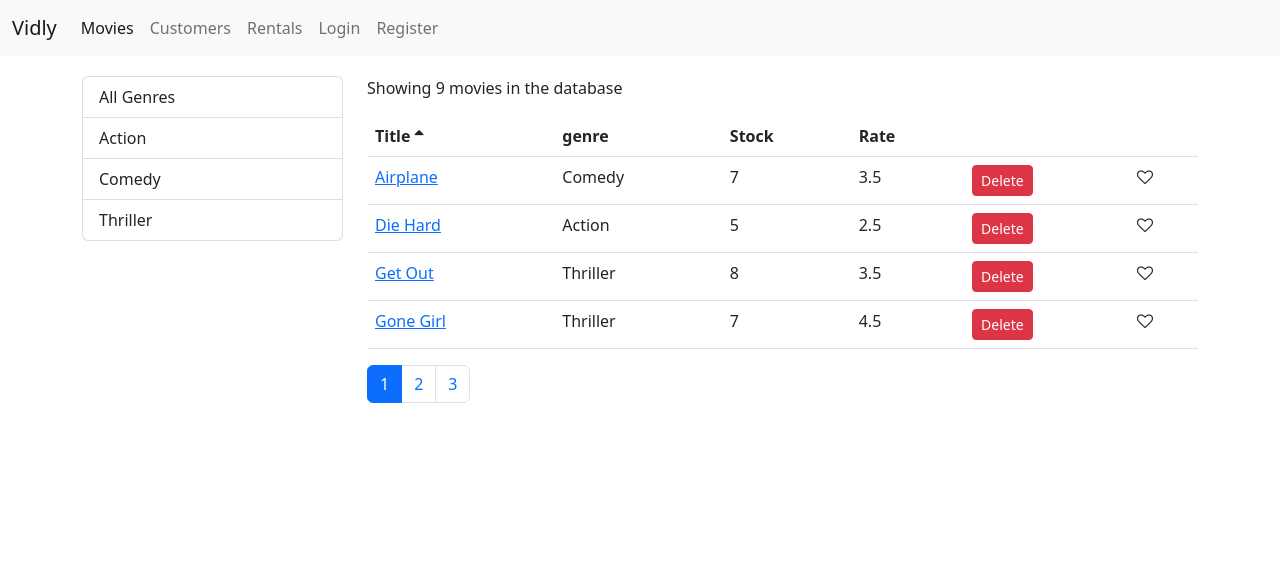
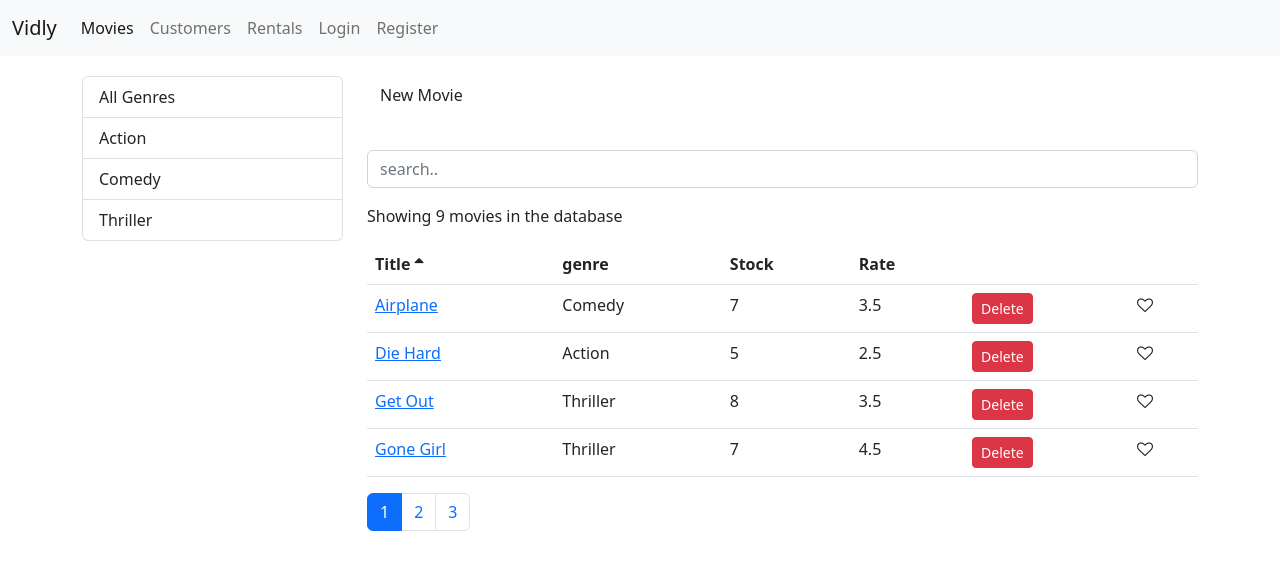
Before and after one commit to neilrathi17/vidly, a React (Create React App) app: page /movies in a window 1280 px wide. Shown: the top 570 px of the page. Built offline with nearby package versions, Linux system fonts and the light colour scheme.

Commit message:
added search implementation

```diff
--- /dev/null
+++ b/src/components/common/searchbox.jsx
@@ -0,0 +1,16 @@
+import React from "react";
+
+const SearchBox = ({ value, onChange }) => {
+  return (
+    <input
+      type="text"
+      name="query"
+      className="form-control my-3"
+      placeholder="search.."
+      value={value}
+      onChange={(e) => onChange(e.currentTarget.value)}
+    />
+  );
+};
+
+export default SearchBox;
--- a/src/components/movies.jsx
+++ b/src/components/movies.jsx
@@ -5,7 +5,9 @@
 import ListGroup from "./common/listgroup";
 import { getGenres } from "../services/fakeGenreService";
 import MoviesTable from "./movietable";
-import _ from "lodash";
+import SearchBox from "./common/searchbox";
+import _, { filter } from "lodash";
+import { Link } from "react-router-dom";
 
 class Movies extends Component {
   state = {
@@ -13,6 +15,8 @@
     pageSize: 4,
     currentPage: 1,
     genres: [],
+    searchQuery: "",
+    selectedGenre: null,
     sortColumn: { path: "title", order: "asc" },
   };
 
@@ -38,11 +42,15 @@
   };
 
   handleGenreSelect = (genre) => {
-    this.setState({ selectedGenre: genre, currentPage: 1 });
+    this.setState({ selectedGenre: genre, searchQuery: "", currentPage: 1 });
   };
 
   handleSort = ({ sortColumn }) => {
     this.setState({ sortColumn });
+  };
+
+  handleSearch = (search) => {
+    this.setState({ searchQuery: search, selectedGenre: null, currentPage: 1 });
   };
 
   getpagedata = () => {
@@ -50,14 +58,24 @@
       pageSize,
       currentPage,
       selectedGenre,
+      searchQuery,
       movies: allMovies,
       sortColumn,
     } = this.state;
 
-    const filtered =
-      selectedGenre && selectedGenre._id
-        ? allMovies.filter((m) => m.genre._id === selectedGenre._id)
-        : allMovies;
+
+    let filtered = allMovies;
+    if (searchQuery)
+      filtered = allMovies.filter((m) =>
+        m.title.toLowerCase().startsWith(searchQuery.toLowerCase())
+      );
+      else if(selectedGenre && selectedGenre._id)
+      filtered=allMovies.filter(m=>m.genre._id ===selectedGenre._id)
+
+    // const filtered =
+    //   selectedGenre && selectedGenre._id
+    //     ? allMovies.filter((m) => m.genre._id === selectedGenre._id)
+    //     : allMovies;
 
     const sorted = _.orderBy(filtered, [sortColumn.path], [sortColumn.order]);
 
@@ -86,6 +104,14 @@
         {/* left half --------------------------------------------------------------------------------------------------*/}
 
         <div className="col">
+          <Link
+            to="/movies/new"
+            className="btn btn-prmiary"
+            style={{ marginBottom: 20 }}
+          >
+            New Movie
+          </Link>
+          <SearchBox value={this.state.searchQuery} onChange={this.handleSearch} />
           <p>Showing {totalCount} movies in the database </p>
           <MoviesTable
             movies={movies}
```
